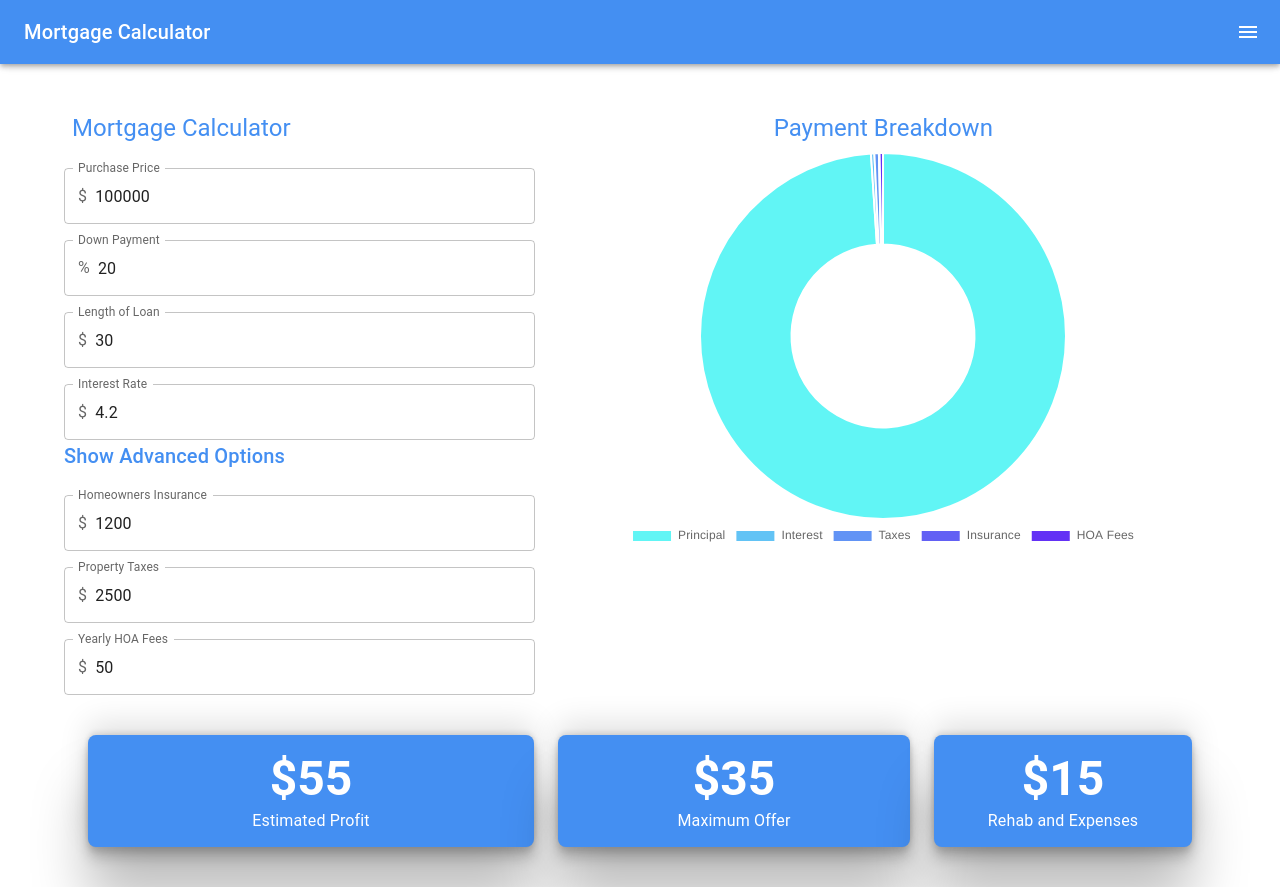
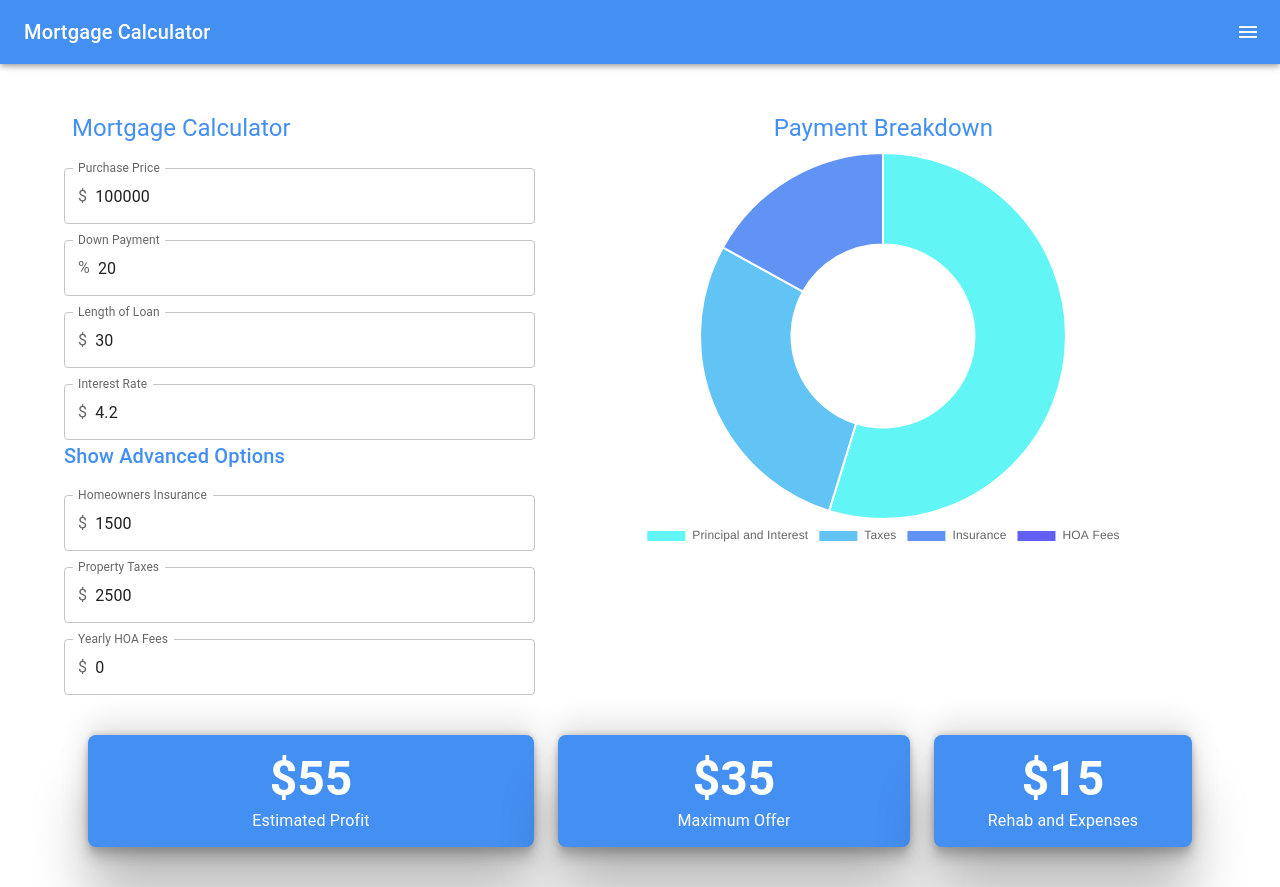
Before and after one commit to ryanevans253/react-calculators, a React (Create React App) app: page / in a window 1280 px wide. Both pictures are taken after a click on the element "Show Advanced Options". Built offline with nearby package versions, Linux system fonts and the light colour scheme.

Commit message:
calc is working

```diff
--- a/src/Mortgage.js
+++ b/src/Mortgage.js
@@ -9,42 +9,63 @@ import Results from "./components/flipResults/FlipResults";
 
 function Mortgage() {
   const [purchasePrice, setPurchasePrice] = useState(100000);
-  const [interestRate, setInterestRate] = useState(3.4);
+  const [interestRate, setInterestRate] = useState(4.46);
   const [downPayment, setDownPayment] = useState(20);
-  const [loanLength, setLoanLength] = useState(360);
+  const [loanLength, setLoanLength] = useState(30);
 
   //advanced
 
-  const [yearlyTaxes, setYearlyTaxes] = useState(5500);
-  const [yearlyInsurance, setYearlyInsurance] = useState(2200);
+  const [yearlyTaxes, setYearlyTaxes] = useState(2500);
+  const [yearlyInsurance, setYearlyInsurance] = useState(1500);
   const [yearlyHOA, setYearlyHOA] = useState(0);
 
-  ///necessary calculations
-  const [principalAmount, setPrincipal] = useState(80000);
-  const [interestAmount, setInterestAmount] = useState(0);
-
   //props to pass to chart
-  const [monthlyPrincipal, setMonthlyPrincipal] = useState(2000);
-  const [monthlyInterest, setMonthlyInterest] = useState(300);
+  const [monthlyPrincipalAndInterest, setMonthlyPrincipalAndInterest] =
+    useState(2000);
   const [monthlyTaxes, setMonthlyTaxes] = useState(400);
   const [monthlyInsurance, setMonthlyInsurance] = useState(60);
   const [monthlyHOAFees, setMonthlyHOAFees] = useState(300);
 
-  //useeffect to update state
+  //update monthly principal and interest
+  useEffect(() => {
+    let down = purchasePrice * (downPayment / 100);
+    let principal = purchasePrice - down;
+    let numberOfPayments = loanLength * 12;
+    let iRate = Number(interestRate / 12 / 100);
+
+    setMonthlyPrincipalAndInterest(
+      (principal * iRate * Math.pow(1 + iRate, numberOfPayments)) /
+        (Math.pow(1 + iRate, numberOfPayments) - 1)
+    );
+  }, [purchasePrice, downPayment, interestRate, loanLength]);
 
   useEffect(() => {
-    setMonthlyPrincipal(purchasePrice - downPayment);
-    console.log("principal: " + principalAmount);
-  }, [purchasePrice, downPayment]);
+    setMonthlyTaxes(yearlyTaxes / 12);
+  }, [yearlyTaxes]);
 
-  console.log(typeof purchasePrice, typeof downPayment);
+  useEffect(() => {
+    setMonthlyInsurance(yearlyInsurance / 12);
+  }, [yearlyInsurance]);
+
+  useEffect(() => {
+    setMonthlyHOAFees(yearlyHOA / 12);
+  }, [yearlyHOA]);
+
   return (
     <div className="App">
       <PersistentDrawerRight title="Mortgage Calculator" />
       <Container maxWidth="lg">
         <Grid container spacing={2}>
           <Grid item xs={12} md={5}>
-            <MortgageInput onPurchasePriceChange={setPurchasePrice} />
+            <MortgageInput
+              onPurchasePriceChange={setPurchasePrice}
+              onDownPaymentChange={setDownPayment}
+              onLoanLengthChange={setLoanLength}
+              onInterestChange={setInterestRate}
+              onTaxesChange={setYearlyTaxes}
+              onInsuranceChange={setYearlyInsurance}
+              onHoaChange={setYearlyHOA}
+            />
           </Grid>
           <Grid item xs={12} md={7}>
             <Container maxWidth="sm">
@@ -58,8 +79,7 @@ function Mortgage() {
                 Payment Breakdown
               </Typography>
               <MortgageChart
-                principal={monthlyPrincipal}
-                interest={monthlyInterest}
+                principalAndInterest={monthlyPrincipalAndInterest}
                 taxes={monthlyTaxes}
                 insurance={monthlyInsurance}
                 hoa={monthlyHOAFees}
--- a/src/components/mortgageChart/MortgageChart.js
+++ b/src/components/mortgageChart/MortgageChart.js
@@ -18,13 +18,13 @@ export default function MortgageChart(props) {
   };
 
   let data = {
-    labels: ["Principal", "Interest", "Taxes", "Insurance", "HOA Fees"],
+    labels: ["Principal and Interest", "Taxes", "Insurance", "HOA Fees"],
 
     datasets: [
       {
         data: [
-          props.principal,
-          props.interest,
+          props.principalAndInterest,
+
           props.taxes,
           props.insurance,
           props.hoa,
--- a/src/components/mortgageInput/MortgageInput.js
+++ b/src/components/mortgageInput/MortgageInput.js
@@ -9,9 +9,22 @@ export default function MortgageInput(props) {
   const [advancedOptions, setAdvancedOptions] = useState(true);
   const handleAdvancedToggle = () => setAdvancedOptions(!advancedOptions);
 
-  //from app
+  //for monthly principal and interest
   const handlePurchaseChange = (e) =>
     props.onPurchasePriceChange(parseInt(e.target.value));
+  const handleInterestChange = (e) =>
+    props.onInterestChange(parseInt(e.target.value));
+  const handleDownPaymentChange = (e) =>
+    props.onDownPaymentChange(parseInt(e.target.value));
+  const handleLoanLengthChange = (e) =>
+    props.onLoanLengthChange(parseInt(e.target.value));
+
+  //for advanced options
+  const handleTaxesChange = (e) =>
+    props.onTaxesChange(parseInt(e.target.value));
+  const handleInsuranceChange = (e) =>
+    props.onInsuranceChange(parseInt(e.target.value));
+  const handleHOAChange = (e) => props.onHoaChange(parseInt(e.target.value));
 
   return (
     <div>
@@ -43,7 +56,7 @@ export default function MortgageInput(props) {
         <Grid item xs={12}>
           <TextField
             fullWidth
-            // onChange={handleClosingChange}
+            onChange={handleDownPaymentChange}
             defaultValue={20}
             label="Down Payment"
             id="outlined-start-adornment"
@@ -57,7 +70,7 @@ export default function MortgageInput(props) {
         <Grid item xs={12}>
           <TextField
             fullWidth
-            // onChange={handleClosingChange}
+            onChange={handleLoanLengthChange}
             defaultValue={30}
             label="Length of Loan"
             id="outlined-start-adornment"
@@ -71,7 +84,7 @@ export default function MortgageInput(props) {
         <Grid item xs={12}>
           <TextField
             fullWidth
-            // onChange={handleClosingChange}
+            onChange={handleInterestChange}
             defaultValue={4.2}
             label="Interest Rate"
             id="outlined-start-adornment"
@@ -96,8 +109,8 @@ export default function MortgageInput(props) {
         <Grid className={advancedOptions ? "hide" : ""} item xs={12}>
           <TextField
             fullWidth
-            // onChange={handleClosingChange}
-            defaultValue={1200}
+            onChange={handleInsuranceChange}
+            defaultValue={1500}
             label="Homeowners Insurance"
             id="outlined-start-adornment"
             InputProps={{
@@ -110,7 +123,7 @@ export default function MortgageInput(props) {
         <Grid className={advancedOptions ? "hide" : ""} item xs={12}>
           <TextField
             fullWidth
-            // onChange={handleClosingChange}
+            onChange={handleTaxesChange}
             defaultValue={2500}
             label="Property Taxes"
             id="outlined-start-adornment"
@@ -124,8 +137,8 @@ export default function MortgageInput(props) {
         <Grid className={advancedOptions ? "hide" : ""} item xs={12}>
           <TextField
             fullWidth
-            // onChange={handleClosingChange}
-            defaultValue={50}
+            onChange={handleHOAChange}
+            defaultValue={0}
             label="Yearly HOA Fees"
             id="outlined-start-adornment"
             InputProps={{
```
